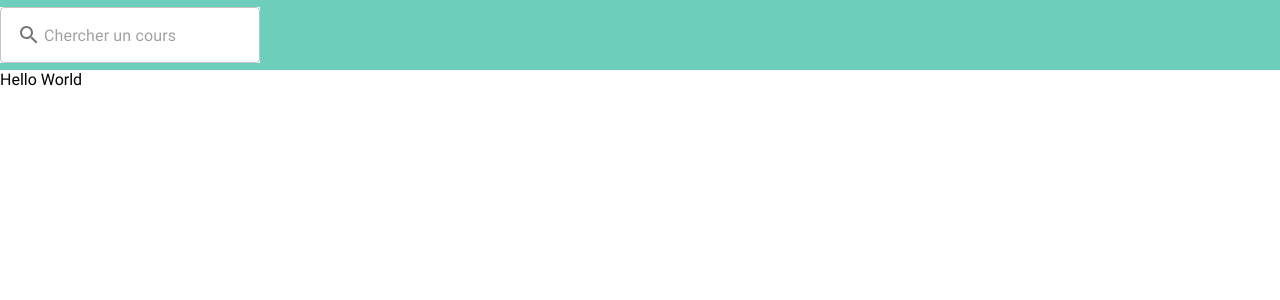
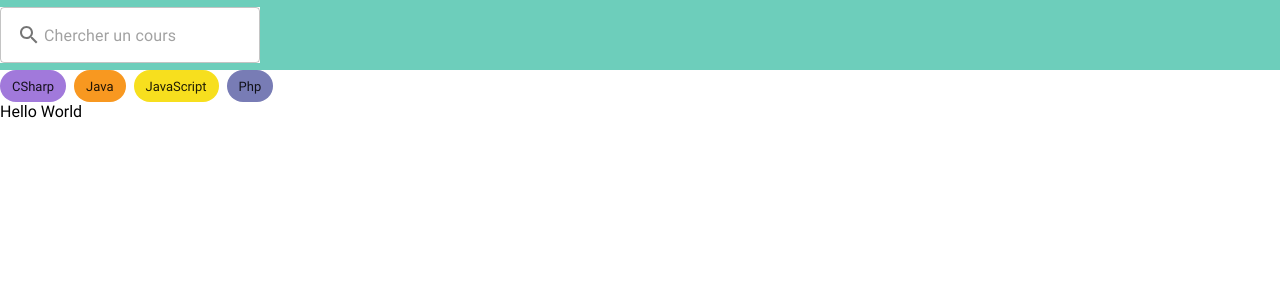
Before and after one commit to arkozor/courses-viewer-app, a Next.js app: page / in a window 1280 px wide. Shown: the top 300 px of the page. Built offline with nearby package versions, Linux system fonts and the light colour scheme.

Commit message:
Add chips component

```diff
--- /dev/null
+++ b/components/ChipFilters/index.tsx
@@ -0,0 +1,27 @@
+import React from 'react'
+import { Chip } from '@material-ui/core'
+import classes from './style.module.scss'
+import classnames from 'classnames'
+
+const ChipFilters = (): JSX.Element => {
+    const [isSelected, setIsSelected] = React.useState("")
+    const chips = [
+        {className: classes.cSharpChip, label: "CSharp"},
+        {className: classes.javaChip, label: "Java"},
+        {className: classes.jsChip, label: "JavaScript"},
+        {className: classes.phpChip, label: "Php"},
+    ]
+
+    function resolveClick(event: React.MouseEvent<HTMLElement>) {
+        const {innerText} = event.target as HTMLElement
+        setIsSelected(innerText)
+    }
+
+    return (
+        <div>
+            {chips.map((chip) => (<Chip key={chip.label} classes={{root: classnames(chip.className, classes.chip, classes.selected && isSelected===chip.label?classes.selected:"")}} label={chip.label} clickable onClick={resolveClick}/>))}
+        </div>
+    )
+}
+
+export default ChipFilters
--- /dev/null
+++ b/components/ChipFilters/style.module.scss
@@ -0,0 +1,29 @@
+@import 'theme/theme';
+
+.chip {
+    margin-right: $spacing_sm !important;
+}
+
+.selected {
+    border-style: solid !important;
+}
+
+.javaChip {
+    background-color: $java-color !important;
+}
+
+.cSharpChip {
+    background-color: $cSharp-color !important;
+}
+
+.jsChip {
+    background-color: $js-color !important;
+}
+
+.phpChip {
+    background-color: $php-color !important;
+}
+
+.searchButton {
+    margin-right: $spacing_sm;
+}
--- a/pages/index.tsx
+++ b/pages/index.tsx
@@ -1,7 +1,14 @@
 import React from 'react'
+import ChipFilters from 'components/ChipFilters'
+
 
 const HomePage = () => {
-    return <div>Hello World</div>
+    return (
+        <div>
+            <ChipFilters/>
+            <div>Hello World</div>
+        </div>
+    )
 }
 
 export default HomePage
--- a/theme/theme.scss
+++ b/theme/theme.scss
@@ -17,6 +17,11 @@ $secondary: #ffd387;
 $secondary-light: #ffe8c1;
 $secondary-dark: #fdc057;
 
+$java-color: #f89820;
+$cSharp-color: #a179db;
+$js-color: #f7df1e;
+$php-color: #787cb5;
+
 // Breakpoints
 $breakpoints_media_xsMax: 359px;
 $breakpoints_media_xsMin: 360px;
```
